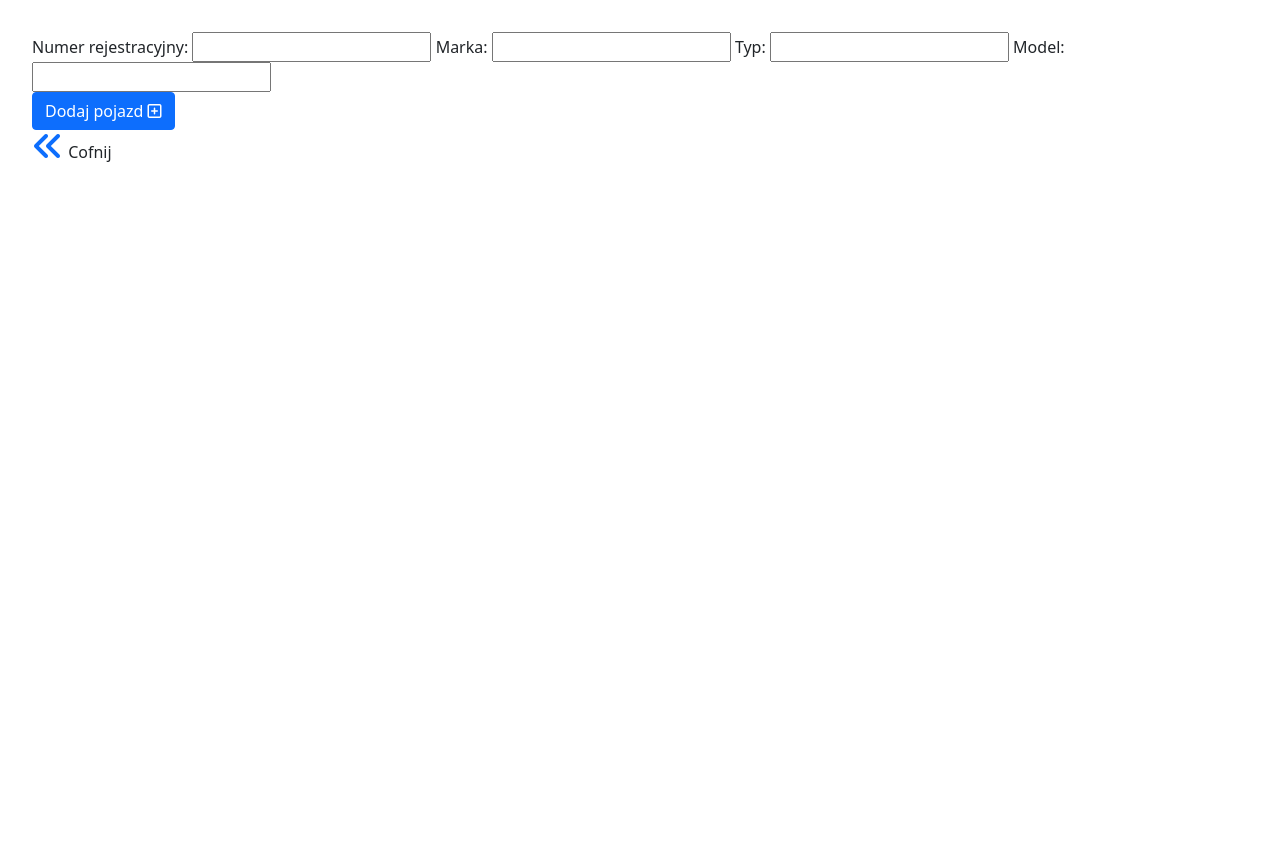
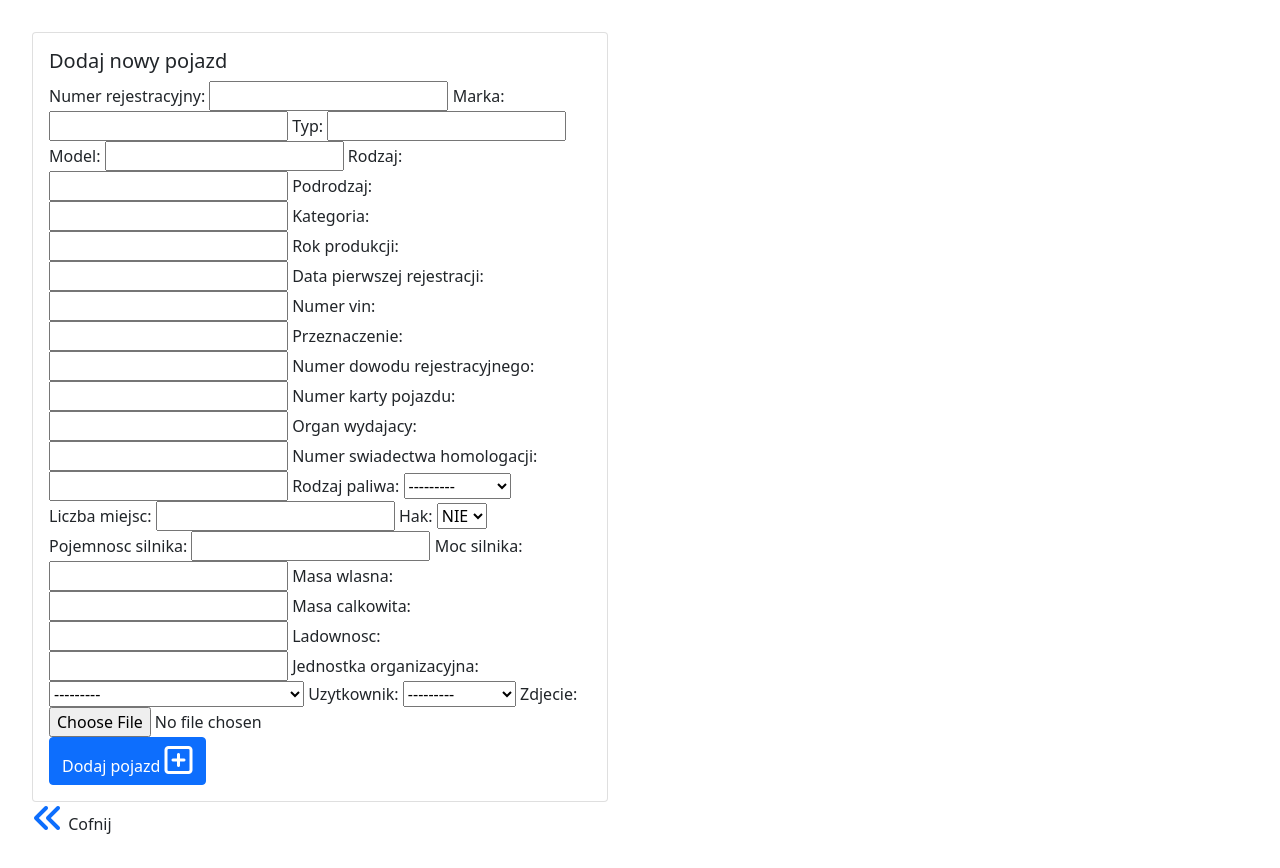
Before and after one commit to pita66/flotaut, a Django app: page /pojazd/nowy/ in a window 1280 px wide. Before the commit the page ends 162 px from the top, so only its background shows below. Run offline with Django 4.2, Linux system fonts and the light colour scheme; a user stored in the database is signed in; data comes from the database, SQL or seed files in the repository; parts of the project's set-up code (start-up, migrations or seed data) failed here and were passed over; some libraries are stand-ins or nearby versions.

Commit message:
stylizowanie pojazd

```diff
--- a/flotaut/pojazd/forms.py
+++ b/flotaut/pojazd/forms.py
@@ -4,4 +4,30 @@
 class PojazdForm(ModelForm):
     class Meta:
         model = Pojazd
-        fields = ['numer_rejestracyjny', 'marka', 'typ', 'model']
+        fields = ['numer_rejestracyjny',
+                  'marka',
+                  'typ',
+                  'model',
+                  'rodzaj',
+                  'podrodzaj',
+                  'kategoria',
+                  'rok_produkcji',
+                  'data_pierwszej_rejestracji',
+                  'numer_vin',
+                  'przeznaczenie',
+                  'numer_dowodu_rejestracyjnego',
+                  'numer_karty_pojazdu',
+                  'organ_wydajacy',
+                  'numer_swiadectwa_homologacji',
+                  'rodzaj_paliwa',
+                  'liczba_miejsc',
+                  'hak',
+                  'pojemnosc_silnika',
+                  'moc_silnika',
+                  'masa_wlasna',
+                  'masa_calkowita',
+                  'ladownosc',
+                  'jednostka_organizacyjna',
+                  'uzytkownik',
+                  'zdjecie',
+                  ]
--- a/flotaut/pojazd/models.py
+++ b/flotaut/pojazd/models.py
@@ -21,32 +21,32 @@
     ]
 
     numer_rejestracyjny = models.CharField(max_length=10, blank=False)
-    marka = models.CharField(max_length=45)
+    marka = models.CharField(max_length=45, blank=True)
     typ = models.CharField(max_length=45, blank=True)
-    model = models.CharField(max_length=45)
-    rodzaj = models.CharField(max_length=45)
+    model = models.CharField(max_length=45, blank=True)
+    rodzaj = models.CharField(max_length=45, blank=True)
     podrodzaj = models.CharField(max_length=45, blank=True)
     kategoria = models.CharField(max_length=45, blank=True)
-    rok_produkcji = models.IntegerField(null=True)
-    data_pierwszej_rejestracji = models.DateField(null=True)
-    numer_vin = models.CharField(max_length=24, null=True)
-    przeznaczenia = models.CharField(max_length=45, blank=True)
-    numer_dowodu_rejestracyjnego = models.CharField(max_length=12, null=True)
-    numer_karty_pojazdu = models.CharField(max_length=12, null=True)
-    organ_wydajacy = models.CharField(max_length=45, null=True)
+    rok_produkcji = models.IntegerField(blank=True)
+    data_pierwszej_rejestracji = models.DateField(blank=True)
+    numer_vin = models.CharField(max_length=24, blank=True)
+    przeznaczenie = models.CharField(max_length=45, blank=True)
+    numer_dowodu_rejestracyjnego = models.CharField(max_length=12, blank=True)
+    numer_karty_pojazdu = models.CharField(max_length=12, blank=True)
+    organ_wydajacy = models.CharField(max_length=45, blank=True)
     numer_swiadectwa_homologacji = models.CharField(max_length=45, blank=True)
-    rodzaj_paliwa = models.CharField(max_length=12, choices=rodzaj_paliwa_wybor, null=True)
-    liczba_miejsc = models.IntegerField(null=True, blank=True)
-    hak = models.CharField(max_length=3, choices=hak_wybor, default=NIE)
-    pojemnosc_silnika = models.IntegerField(null=True, blank=True)
-    moc_silnika = models.IntegerField(null=True, blank=True)
-    masa_wlasna = models.IntegerField(null=True, blank=True)
-    masa_calkowita = models.IntegerField(null=True, blank=True)
-    ladownosc = models.IntegerField(null=True, blank=True)
+    rodzaj_paliwa = models.CharField(max_length=12, choices=rodzaj_paliwa_wybor, blank=False)
+    liczba_miejsc = models.IntegerField(blank=True)
+    hak = models.CharField(max_length=3, choices=hak_wybor, default=NIE, blank=False)
+    pojemnosc_silnika = models.IntegerField(blank=True)
+    moc_silnika = models.IntegerField(blank=True)
+    masa_wlasna = models.IntegerField(blank=True)
+    masa_calkowita = models.IntegerField(blank=True)
+    ladownosc = models.IntegerField(blank=True)
     jednostka_organizacyjna = models.ForeignKey('jednostka_organizacyjna.Jednostka_Organizacyjna',
-                                                on_delete=models.CASCADE, null=True, blank=True)
-    uzytkownik = models.ForeignKey('uzytkownik.Uzytkownik', on_delete=models.CASCADE, null=True, blank=True)
-    zdjecie = models.ImageField(upload_to='zdjecia', null=True, blank=True)
+                                                on_delete=models.CASCADE, blank=True)
+    uzytkownik = models.ForeignKey('uzytkownik.Uzytkownik', on_delete=models.CASCADE, blank=True)
+    zdjecie = models.ImageField(upload_to='zdjecia', blank=True)
 
     def __str__(self):
         return self.numer_rejestracyjny_wykaz()
--- a/flotaut/pojazd/views.py
+++ b/flotaut/pojazd/views.py
@@ -21,7 +21,7 @@
         form.save()
         return redirect(wszystkie_pojazdy)
 
-    return render(request, 'pojazd_form.html', {'form': form})
+    return render(request, 'pojazd_form.html', {'form': form, 'nowy_pojazd': True})
 
 # Update
 
@@ -34,7 +34,7 @@
         form.save()
         return redirect(wszystkie_pojazdy)
 
-    return render(request, 'pojazd_form.html', {'form': form})
+    return render(request, 'pojazd_form.html', {'form': form, 'nowy_pojazd': False})
 
 # Delete
 
--- a/flotaut/static_proj/proj.css
+++ b/flotaut/static_proj/proj.css
@@ -1,3 +1,8 @@
 body {
     padding: 2rem;
 }
+
+.pojazd_zdjecia {
+    width: 170px;
+    float: left;
+}
--- a/flotaut/templates/pojazd_form.html
+++ b/flotaut/templates/pojazd_form.html
@@ -4,11 +4,27 @@
 
 {% block strona %}
 
-    <form method="post" enctype="multipart/form-data">
-        {% csrf_token %}
-        {{ form|bootstrap }}<br>
-        <button type="submit" class="btn btn-primary">Dodaj pojazd <i class="far fa-plus-square"></i></button>
-    </form>
+    <div class="card" style="width: 36rem;">
+      <div class="card-body">
+          {% if nowy_pojazd %}
+            <h5 class="card-title">Dodaj nowy pojazd</h5>
+          {% else %}
+            <h5 class="card-title">Edytuj dane pojazdu</h5>
+          {% endif %}
+
+            <form method="post" enctype="multipart/form-data">
+                {% csrf_token %}
+                {{ form|bootstrap }}<br>
+                    {% if nowy_pojazd %}
+                        <button type="submit" class="btn btn-primary">Dodaj pojazd <i class="far fa-2x fa-plus-square"></i></button>
+                    {% else %}
+                        <button type="submit" class="btn btn-primary">Zapisz zmianę <i class="far fa-2x fa-save"></i></button>
+                    {% endif %}
+            </form>
+
+      </div>
+    </div>
+
     <a href="{% url 'wszystkie_pojazdy' %}"><i class="fas fa-2x fa-angle-double-left"></i></a> Cofnij
 
 {% endblock %}
--- a/flotaut/templates/registration/login.html
+++ b/flotaut/templates/registration/login.html
@@ -5,9 +5,7 @@
 
 {% block strona %}
 
-
-
-    <div class="card" style="width: 18rem;">
+    <div class="card" style="width: 24rem;">
       <div class="card-body">
         <h5 class="card-title">Zaloguj</h5>
         <form method="post">
```
Also changed, not shown: flotaut/templates/pojazd.html (+22 -6 lines), flotaut/templates/potwierdz_usun_pojazd.html (+10 -5 lines), flotaut/db.sqlite3, flotaut/media/logoflotaut.jpeg (added), flotaut/media/logoflotaut.png (added), flotaut/media/zdjecia/WI1444A.jpg (added), flotaut/pojazd/migrations/0009_rename_przeznaczenia_pojazd_przeznaczenie.py (added), flotaut/pojazd/migrations/0010_alter_pojazd_data_pierwszej_rejestracji_and_more.py (added).
